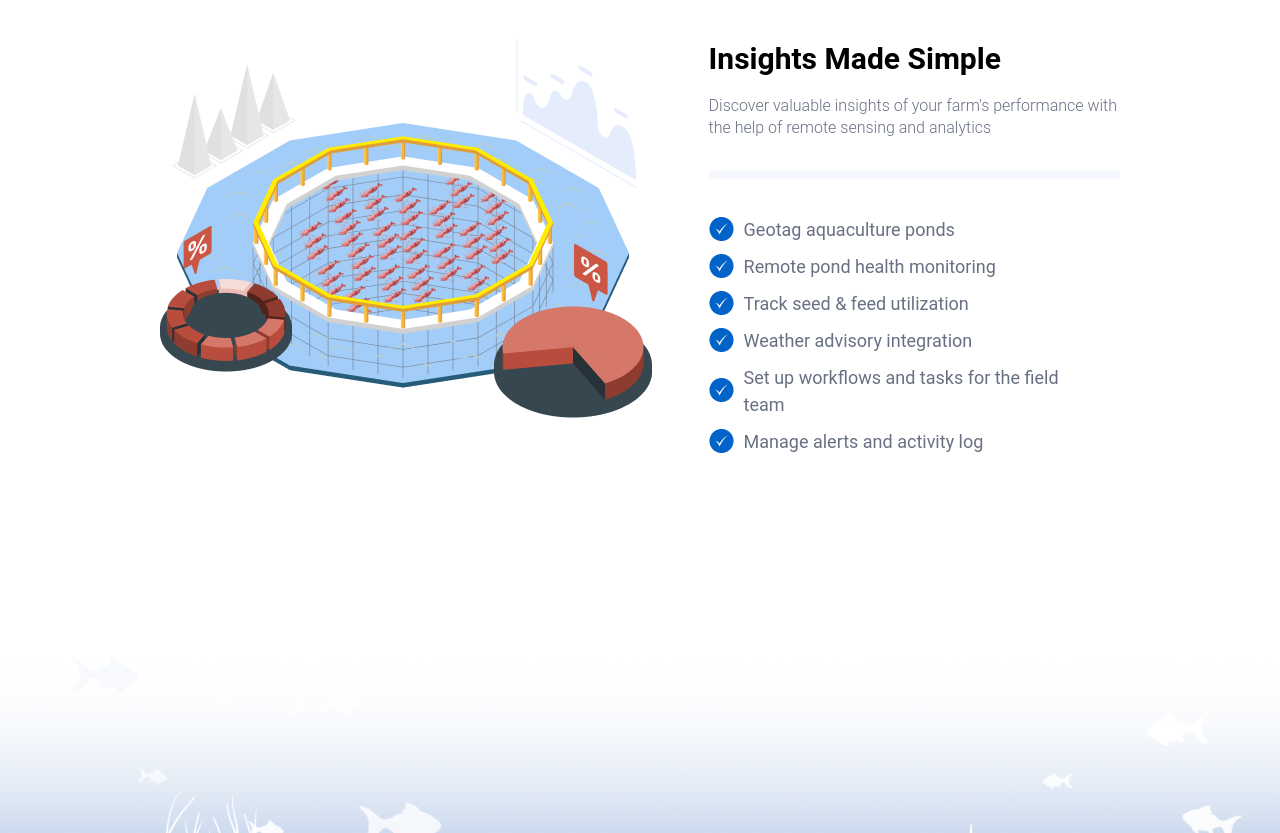
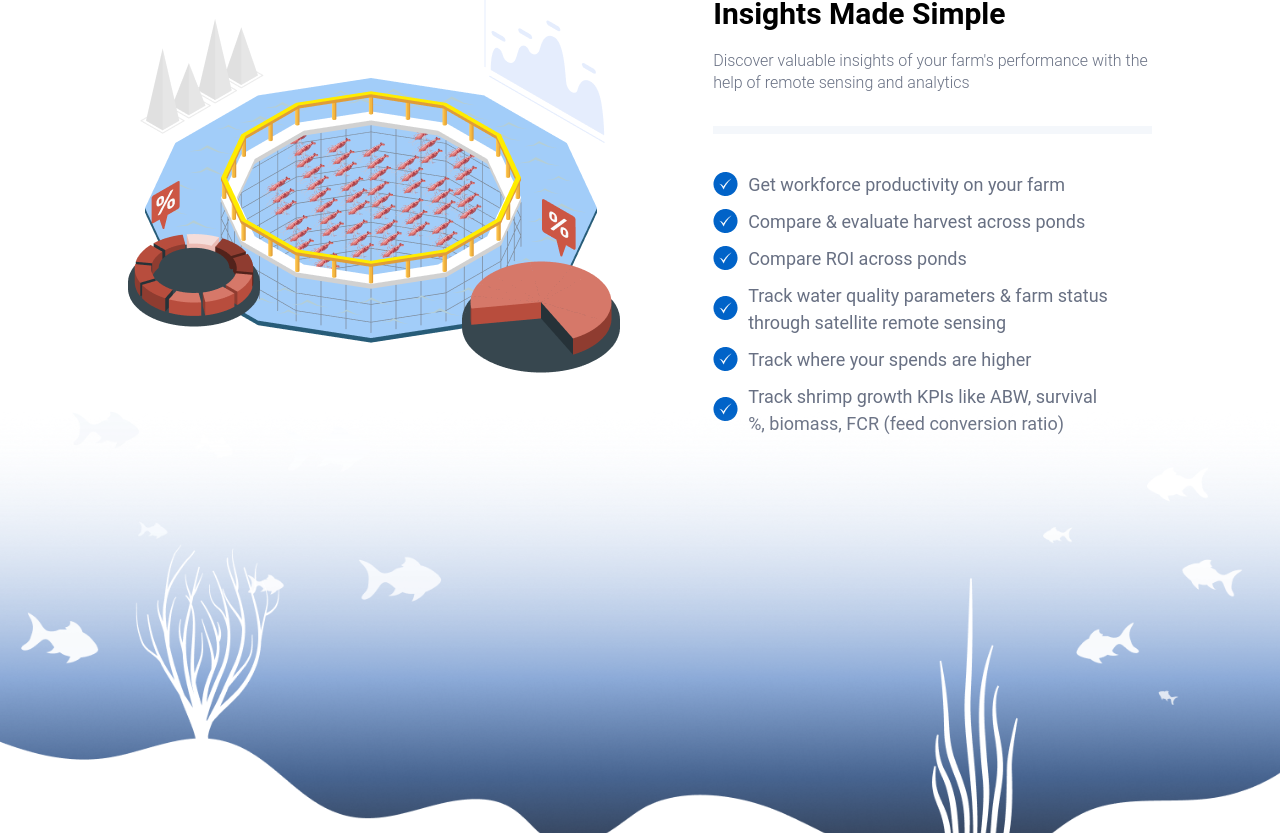
Before and after one commit to Alen-JN/frontend-fg, a React (Create React App) app: page / in a window 1280 px wide. Shown: the part 2467-3300 px from the top of the page. Built offline with nearby package versions, Linux system fonts and the light colour scheme.

Commit message:
overview done

```diff
--- a/src/App.css
+++ b/src/App.css
@@ -22,6 +22,10 @@ a{
 
 .section__padding{
     padding: 8rem;
+}
+
+.section__padding_2{
+    padding: 6rem 6rem 0;
 }
 .section__margin{
     margin: 4rem ;
--- a/src/containers/overview/Overview.jsx
+++ b/src/containers/overview/Overview.jsx
@@ -10,7 +10,7 @@ function Overview() {
   return (
 
     <div className='overview' id='overview'>
-      <div className='overview-sub section__padding'>
+      <div className='overview-sub section__padding_2'>
       <div className='overview-header'>
         <div className='overview-header_subheading'>
           <h4>OUR OFFERINGS</h4>
@@ -84,22 +84,22 @@ function Overview() {
             <Topic title='Insights Made Simple' text="Discover valuable insights of your farm's performance with the help of remote sensing and analytics" />
             <ul>
                 <li>
-                Geotag aquaculture ponds
+                Get workforce productivity on your farm
                 </li>
                 <li>
-                Remote pond health monitoring
+                Compare & evaluate harvest across ponds
                 </li>
                 <li>
-                Track seed & feed utilization
+                Compare ROI across ponds
                 </li>
                 <li>
-                Weather advisory integration
+                Track water quality parameters & farm status through satellite remote sensing
                 </li>
                 <li>
-                Set up workflows and tasks for the field team
+                Track where your spends are higher
                 </li>
                 <li>
-                Manage alerts and activity log
+                Track shrimp growth KPIs like ABW, survival %, biomass, FCR (feed conversion ratio)
                 </li>
               </ul>
           </div>
--- a/src/containers/overview/overview.css
+++ b/src/containers/overview/overview.css
@@ -1,6 +1,9 @@
 .overview {
   display: flex;
   flex-direction: column;
+}
+.overview-sub{
+    position: relative;
 }
 
 .overview-header {
@@ -139,7 +142,9 @@
 /* Add the following styles to your CSS */
 
 .overview-footer {
-    padding: 0;
+    margin-top: -100px;
+    bottom: 0;
+    z-index: 1;
   }
 
   .overview-footer img {
```
